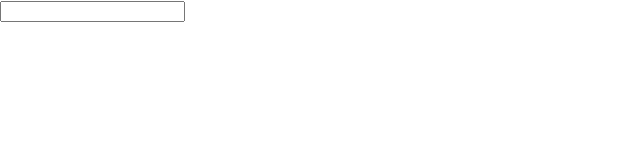
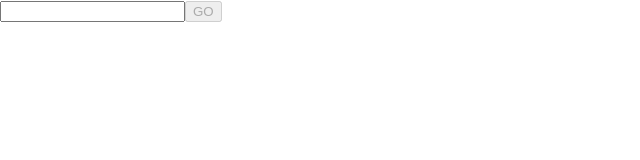
Before and after one commit to untypedjay/defigain, a React (Create React App) app: page / in a window 1280 px wide. Shown: the top 160 px of the page, without its empty margins (0-640 px from the left). Built offline with nearby package versions, Linux system fonts and the light colour scheme.

Commit message:
Add getAccount endpoint

```diff
--- a/src/App.tsx
+++ b/src/App.tsx
@@ -1,17 +1,46 @@
 import React, { useState, ChangeEvent } from 'react';
 import './App.css';
-import {TextInput} from './components/Input';
+import { TextInput } from './components/Input';
+import { Button } from './components/Button';
+import { getAccount } from './api/defichain';
 
 function App() {
   const [address, setAddress] = useState('');
+  const [isLoading, setIsLoading] = useState(false);
+  const [account, setAccount] = useState([]);
 
-  const handleChange = (event: ChangeEvent<HTMLInputElement>) => {
+  const getAccountBalance = async () => {
+    setIsLoading(true);
+    const data = await getAccount(address);
+    setAccount(data);
+    setIsLoading(false);
+  }
+
+  const handleInputChange = (event: ChangeEvent<HTMLInputElement>) => {
     setAddress(event.target.value);
+  };
+
+  const handleButtonClick = () => {
+    getAccountBalance();
+    alert(account);
   };
 
   return (
     <div>
-      <TextInput onChange={handleChange}>{ address }</TextInput>
+      <div>
+        <TextInput onChange={handleInputChange}>{ address }</TextInput>
+        <Button onClick={handleButtonClick} disabled={!address} loading={isLoading}>GO</Button>
+      </div>
+      { !isLoading && account.length > 0 ?
+        <div>
+          <p>{ account[0] } DFI</p>
+          <p>{ account[1] } ETH</p>
+          <p>{ account[2] } BTC</p>
+          <p>{ account[3] } ETH-DFI</p>
+          <p>{ account[4] } BTC-DFI</p>
+        </div> :
+        null
+      }
     </div>
   );
 }
--- /dev/null
+++ b/src/api/defichain.ts
@@ -0,0 +1,10 @@
+const BASE_ENDPOINT = 'https://api.defichain.io/v1';
+
+export async function getAccount(address: string) {
+  const requestOptions = {
+    method: 'GET'
+  };
+
+  const response = await fetch(`${BASE_ENDPOINT}/getaccount?owner=${address}`);
+  return response.json();
+}
--- /dev/null
+++ b/src/components/Button/Button.tsx
@@ -0,0 +1,31 @@
+import React, { MouseEvent } from 'react';
+
+interface Props {
+  loading?: boolean;
+  disabled?: boolean;
+  children: string;
+  tabIndex?: number;
+  onClick: () => void;
+}
+
+export default function Button({
+  loading = false,
+  disabled = false,
+  children,
+  tabIndex = 0,
+  onClick
+}: Props) {
+  const isDisabled = loading || disabled;
+
+  return (
+    <button
+      type="button"
+      disabled={isDisabled}
+      tabIndex={isDisabled ? -1 : tabIndex}
+      aria-busy={loading}
+      onClick={onClick}
+    >
+      { children }
+    </button>
+  );
+}
--- /dev/null
+++ b/src/components/Button/index.ts
@@ -0,0 +1 @@
+export { default as Button } from './Button';
```
